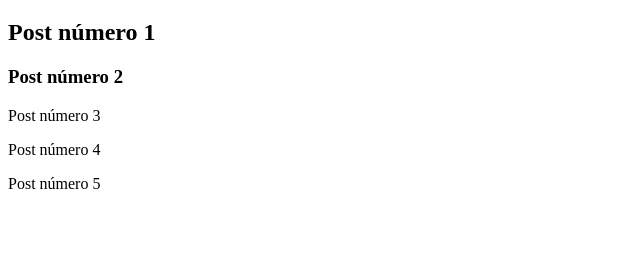
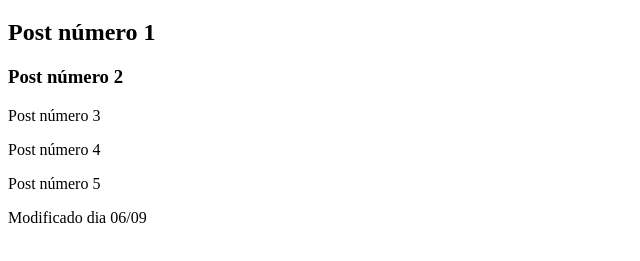
Before and after one commit to julianossgs/aulagithub, a plain HTML site: page Blog.html in a window 1280 px wide. Shown: the part 61-322 px from the top of the page, without its empty margins (0-640 px from the left). Drawn offline with Linux system fonts and the light colour scheme.

Commit message:
Modificado Blog,Vendas

```diff
--- a/Blog.html
+++ b/Blog.html
@@ -13,5 +13,6 @@
     <p>Post número 3</p>
     <p>Post número 4</p>
     <p>Post número 5</p>
+    <p>Modificado dia 06/09</p>
 </body>
 </html>
```
Also changed, not shown: vendas.html (+1 -1 lines).
